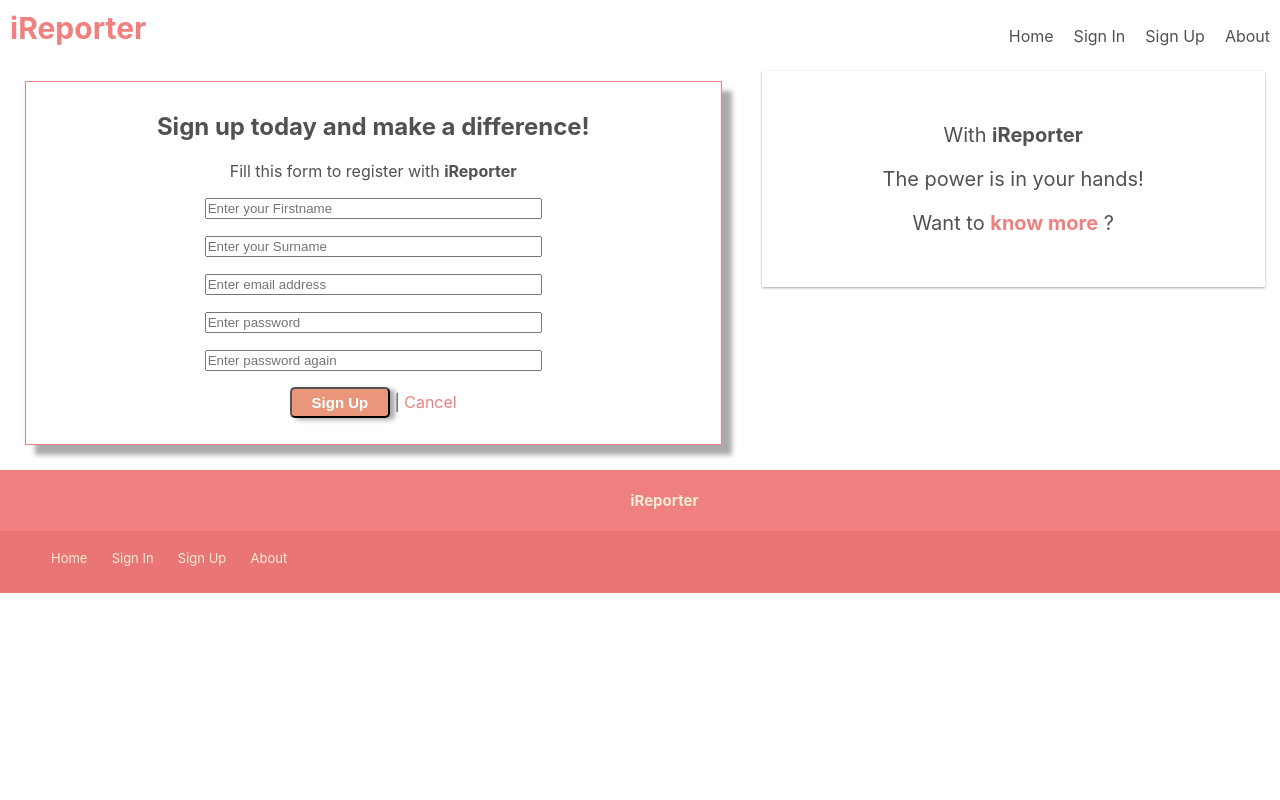
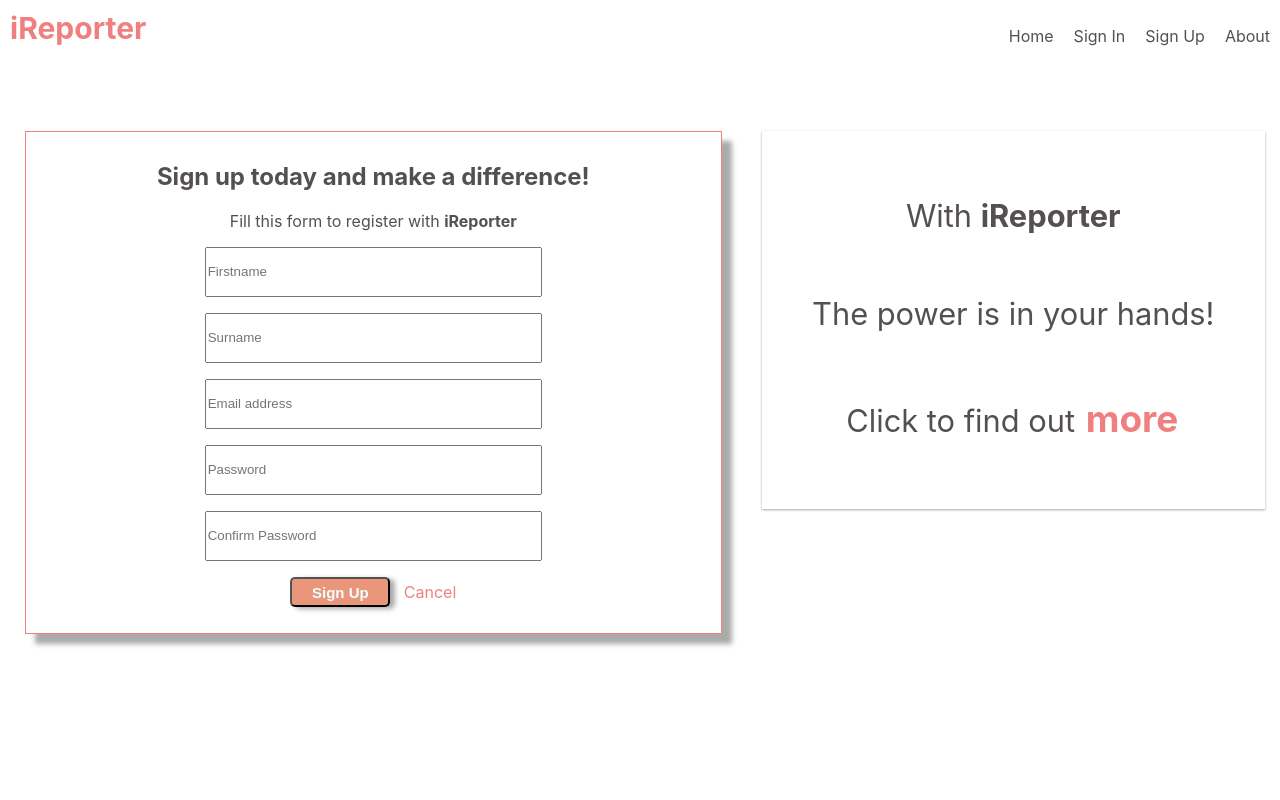
Before and after one commit to richien/iReporter, a plain HTML site: page UI/signup.html in a window 1280 px wide. Shown: the top 800 px of the page. Drawn offline with Linux system fonts and the light colour scheme.

Commit message:
Fixing bug - no more space below footer on any of the pages

```diff
--- a/UI/css/styles.css
+++ b/UI/css/styles.css
@@ -45,6 +45,7 @@ header {
     font-weight: bolder;
     font-size: 32px;
 }
+
 .menu-header ul li {
     list-style: none;
     /*display: inline-block;*/
@@ -64,6 +65,10 @@ header {
     text-align: center;
     font-size: 14px;
     box-shadow: 0 1px 3px rgba(0,0,0,0.12), 0 1px 2px rgba(0,0,0,0.24);
+    visibility: hidden;
+    display: none;
+    width: 100%;
+    margin-top: 10px;
 }
 
 /*The welcome page(index) rules*/
@@ -87,7 +92,7 @@ header {
 .main-content #intervene {
     background-color: lightcoral;
     color: antiquewhite;
-    padding: 5px;
+    padding: 10px;
     border-radius: 100px;
 
 }
@@ -124,6 +129,7 @@ header {
 .main-content #login-form input {
     width: 50%;
     padding: 1px;
+    height: 50px;
 }
 
 .main-content  #signinBtn input{
@@ -134,6 +140,7 @@ header {
     color: azure;
     font-size: 20;
     width: 100px;
+    height: 30px;
     border-radius: 5px;
 }
 .main-content  #signinBtn input:hover{
@@ -172,6 +179,7 @@ header {
 }
 .main-content #signup-form input{
     width: 50%;
+    height: 50px;
     padding: 1px;
 }
 
@@ -183,6 +191,7 @@ header {
     color: azure;
     font-size: 15px;
     width: 100px;
+    height: 30px;
     border-radius: 5px;
 }
 .main-content  #signupBtn input:hover{
@@ -203,12 +212,12 @@ header {
 }
 /*The signup and signin page's sidebars*/
 .wrapper {
+    margin-top: 50px;
+    min-height: 100vh;
     overflow: hidden;
 }
 .wrapper .signup-sidebar, .login-sidebar{
     padding: 20px;
-    visibility: hidden;
-    display: none;
 }
 .wrapper .signup-sidebar p{
     font-size: 100%;
@@ -216,6 +225,9 @@ header {
 .wrapper .signup-sidebar p a{
     text-decoration: none;
     color:  lightcoral;
+    font-size: 120%;
+    display: inline-block;
+    padding: 2px;
 }
 .wrapper .signup-sidebar p a:hover{
     box-shadow: 5px 5px 5px #aaa;
@@ -223,11 +235,13 @@ header {
     border-radius: 5px;
 }
 .wrapper .login-sidebar p{
-    font-size: 30px;
+    font-size: 150%;
 }
 .wrapper .login-sidebar p a{
     text-decoration: none;
     color:  lightcoral;
+    display: inline-block;
+    padding: 2px;
 }
 .wrapper .login-sidebar p a:hover{
     box-shadow: 5px 5px 5px #aaa;
@@ -240,20 +254,13 @@ header {
 }
 
 footer {
-    position: static;
-    left: 0;
-    bottom: 0;
-    width: 100%;
-    /*margin-top:0%;*/
-    overflow: hidden;
-    /*background-color: rgba(243, 243, 243, 0.904);*/
     color: antiquewhite;
-    /*height: 100%;*/
 }
 
 footer .footer-upper {
     text-align: center;
     background-color: lightcoral;
+    min-height: 100px;
 }
 footer .footer-lower {
     text-align: left;
@@ -262,7 +269,6 @@ footer .footer-lower {
 footer .footer-upper, .footer-lower{
 	padding: 1px 1px 1px 50px;
 	font-size: 15px;
-
 }
 
 footer .footer-lower {
@@ -273,9 +279,7 @@ footer .footer-lower {
 footer .footer-lower ul li {
 	display: inline-block;
 	text-decoration: none;
-	/*float: left;*/
 	padding: 1px 10px 10px 10px;
-	/*color: rgb(122, 123, 124);*/
 }
 footer .footer-lower ul li a{
 	text-decoration: none;
@@ -305,10 +309,16 @@ footer .footer-lower ul li a:hover{
     .col-s-11 {width: 91.66%}
     .col-s-12 {width: 100%}
     .wrapper .signup-sidebar p{
-        font-size: 20px;
+        font-size: 15px;
     }
-    .wrapper .signup-sidebar, .login-sidebar{
+    .aside {
         visibility: visible;
+        display: inline-block;
+    }
+
+    .wrapper .signup-sidebar p a{
+        font-size: 120%;
+        display: inline-block;
     }
 }
 
@@ -329,8 +339,12 @@ footer .footer-lower ul li a:hover{
     .main-content #welcome p {
         font-size: 80px;
     }
-    .wrapper .signup-sidebar, .login-sidebar {
+    .aside {
         visibility: visible;
-        display: inline;
+        display: inline-block;
+    }
+    .wrapper .signup-sidebar p {
+        font-size: 220%;
+        display: inline-block;
     }
 }
--- a/UI/signup.html
+++ b/UI/signup.html
@@ -3,6 +3,7 @@
     <head>
         <title>iReporter-signUp</title>
         <link rel="stylesheet" type="text/css" href="./css/styles.css">
+        <meta name="viewport" content="width=device-width, initial-scale=1.0">
     <head>
     <body>
         <header>
@@ -26,12 +27,12 @@
                             <h2>Sign up today and make a difference!</h2>
                             <p>Fill this form to register with <strong>iReporter</strong> </p>
                             <form>
-                                    <p><input name="firstname" value="" placeholder="Enter your Firstname"></p>
-                                    <p><input name="surname"  value="" placeholder="Enter your Surname"></p>
-                                    <p><input name="email" value="" placeholder="Enter email address"></p>
-                                    <p><input name="password" type="password" value="" placeholder="Enter password"></p>
-                                    <p><input name="confirm_password" value="" placeholder="Enter password again"></p>
-                                    <p id="signupBtn"><input name="signUp" type="button" value="Sign Up" > | <span id="cancel-signup"><a href="index.html">Cancel</a></span></span></p>
+                                    <p><input name="firstname" value="" placeholder="Firstname"></p>
+                                    <p><input name="surname"  value="" placeholder="Surname"></p>
+                                    <p><input name="email" value="" placeholder="Email address"></p>
+                                    <p><input name="password" type="password" value="" type="password" placeholder="Password"></p>
+                                    <p><input name="confirm_password" value="" type="password" placeholder="Confirm Password"></p>
+                                    <p id="signupBtn"><input name="signUp" type="button" value="Sign Up" > &nbsp; <span id="cancel-signup"><a href="index.html">Cancel</a></span></span></p>
                             </form>
                         </div>
                     </section>
@@ -45,7 +46,7 @@
                                 <p>
                                     The power is in your hands!
                                 </p>
-                                <p>Want to <strong><a href="about.html">know more</a></strong> ?</p>
+                                <p>Click to find out <strong><a href="about.html">more</a></strong></p>
                         </aside>
                     </div>
                 </div>
```
Also changed, not shown: UI/about.html (+1 -0 lines), UI/signin.html (+5 -4 lines).
